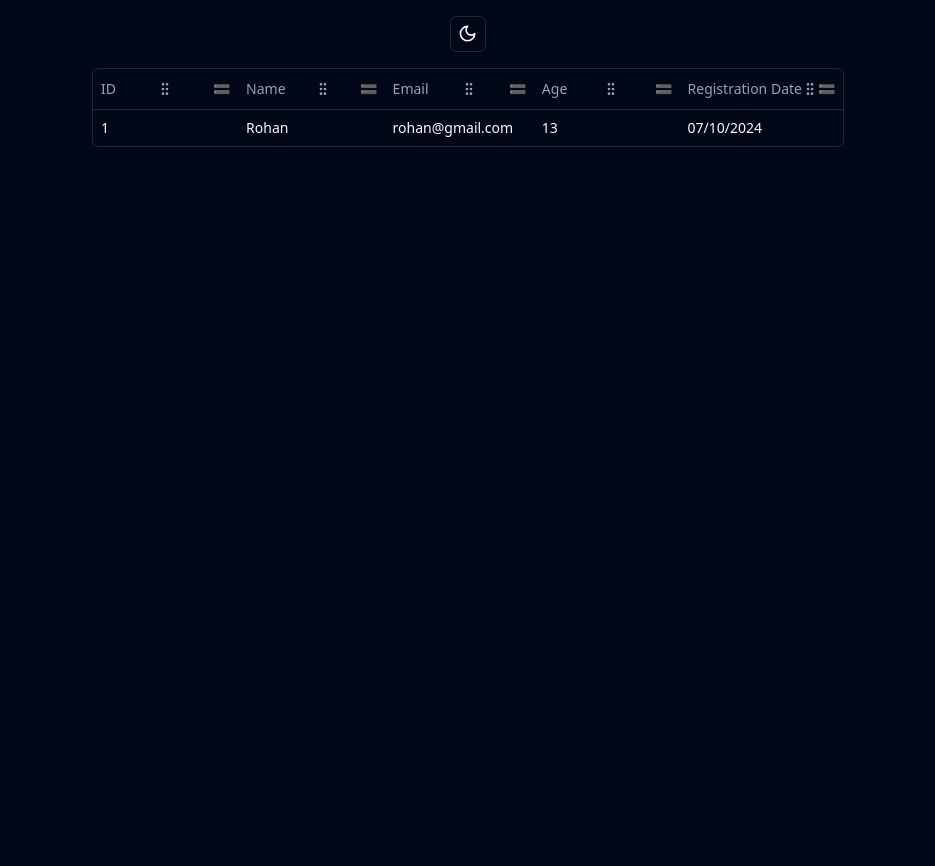
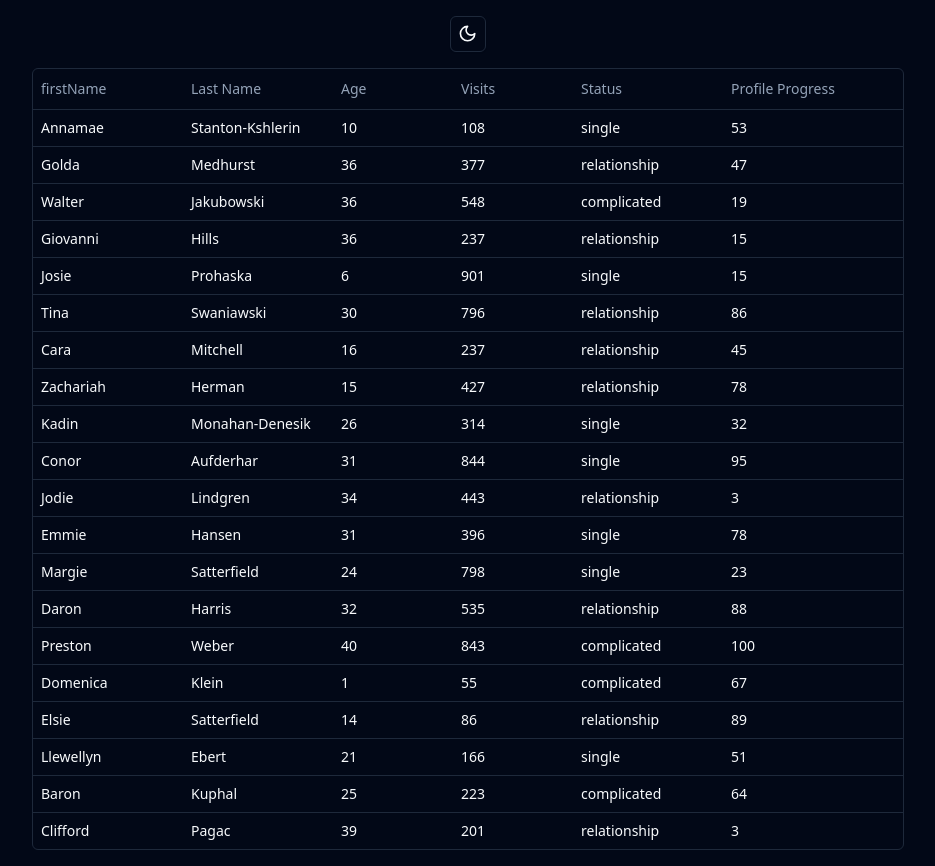
Before and after one commit to Xebec19/literate-bassoon, a React (Vite) app: page / in a window 1280 px wide. Shown: the whole page, without its empty margins (172-1107 px from the left). Before the commit the page ends 800 px from the top, so only its background shows below. Built offline with nearby package versions, Linux system fonts and the light colour scheme.

Commit message:
feat: dnd table

```diff
--- a/package.json
+++ b/package.json
@@ -29,6 +29,7 @@
     "zod": "^3.23.8"
   },
   "devDependencies": {
+    "@faker-js/faker": "^8.4.1",
     "@types/node": "^20.14.10",
     "@types/react": "^18.3.3",
     "@types/react-dom": "^18.3.0",
--- a/src/App.tsx
+++ b/src/App.tsx
@@ -2,8 +2,8 @@ import { z } from "zod";
 import "./App.css";
 import { ModeToggle } from "./components/mode-toggle";
 import { ThemeProvider } from "./components/theme-provider";
-import { DataTable } from "./components/ui/data-table/data-table";
-import { columns, ZodUser } from "./components/users/columns";
+import { ZodUser } from "./components/users/columns";
+import DndTable from "./components/ui/data-table/dnd-table";
 
 function getData(): z.infer<typeof ZodUser>[] {
   // Fetch data from your API here.
@@ -28,7 +28,8 @@ function App() {
           <div>
             <ModeToggle />
           </div>
-          <DataTable columns={columns} data={data} />
+          {/* <DataTable columns={columns} data={data} /> */}
+          <DndTable />
         </div>
       </ThemeProvider>
     </>
--- /dev/null
+++ b/src/components/ui/data-table/dnd-table.tsx
@@ -0,0 +1,223 @@
+import React, { CSSProperties } from "react";
+
+import {
+  Cell,
+  ColumnDef,
+  Header,
+  flexRender,
+  getCoreRowModel,
+  useReactTable,
+} from "@tanstack/react-table";
+import { makeData, Person } from "../../../lib/makeData";
+
+// needed for table body level scope DnD setup
+import {
+  DndContext,
+  KeyboardSensor,
+  MouseSensor,
+  TouchSensor,
+  closestCenter,
+  type DragEndEvent,
+  useSensor,
+  useSensors,
+} from "@dnd-kit/core";
+import { restrictToHorizontalAxis } from "@dnd-kit/modifiers";
+import {
+  arrayMove,
+  SortableContext,
+  horizontalListSortingStrategy,
+} from "@dnd-kit/sortable";
+
+// needed for row & cell level scope DnD setup
+import { useSortable } from "@dnd-kit/sortable";
+import { CSS } from "@dnd-kit/utilities";
+import {
+  Table,
+  TableBody,
+  TableCell,
+  TableHead,
+  TableHeader,
+  TableRow,
+} from "../table";
+
+const DraggableTableHeader = ({
+  header,
+}: {
+  header: Header<Person, unknown>;
+}) => {
+  const { attributes, isDragging, listeners, setNodeRef, transform } =
+    useSortable({
+      id: header.column.id,
+    });
+
+  const style: CSSProperties = {
+    opacity: isDragging ? 0.8 : 1,
+    position: "relative",
+    transform: CSS.Translate.toString(transform), // translate instead of transform to avoid squishing
+    transition: "width transform 0.2s ease-in-out",
+    whiteSpace: "nowrap",
+    width: header.column.getSize(),
+    zIndex: isDragging ? 1 : 0,
+  };
+
+  return (
+    <TableHead
+      colSpan={header.colSpan}
+      ref={setNodeRef}
+      style={style}
+      {...attributes}
+      {...listeners}
+    >
+      {header.isPlaceholder
+        ? null
+        : flexRender(header.column.columnDef.header, header.getContext())}
+    </TableHead>
+  );
+};
+
+const DragAlongCell = ({ cell }: { cell: Cell<Person, unknown> }) => {
+  const { isDragging, setNodeRef, transform } = useSortable({
+    id: cell.column.id,
+  });
+
+  const style: CSSProperties = {
+    opacity: isDragging ? 0.8 : 1,
+    position: "relative",
+    transform: CSS.Translate.toString(transform), // translate instead of transform to avoid squishing
+    transition: "width transform 0.2s ease-in-out",
+    width: cell.column.getSize(),
+    zIndex: isDragging ? 1 : 0,
+  };
+
+  return (
+    <TableCell style={style} ref={setNodeRef}>
+      {flexRender(cell.column.columnDef.cell, cell.getContext())}
+    </TableCell>
+  );
+};
+
+export default function DndTable() {
+  const columns = React.useMemo<ColumnDef<Person>[]>(
+    () => [
+      {
+        accessorKey: "firstName",
+        cell: (info) => info.getValue(),
+        id: "firstName",
+        size: 150,
+      },
+      {
+        accessorFn: (row) => row.lastName,
+        cell: (info) => info.getValue(),
+        header: () => <span>Last Name</span>,
+        id: "lastName",
+        size: 150,
+      },
+      {
+        accessorKey: "age",
+        header: () => "Age",
+        id: "age",
+        size: 120,
+      },
+      {
+        accessorKey: "visits",
+        header: () => <span>Visits</span>,
+        id: "visits",
+        size: 120,
+      },
+      {
+        accessorKey: "status",
+        header: "Status",
+        id: "status",
+        size: 150,
+      },
+      {
+        accessorKey: "progress",
+        header: "Profile Progress",
+        id: "progress",
+        size: 180,
+      },
+    ],
+    []
+  );
+
+  // eslint-disable-next-line @typescript-eslint/no-unused-vars
+  const [data, setData] = React.useState(() => makeData(20));
+  const [columnOrder, setColumnOrder] = React.useState<string[]>(() =>
+    columns.map((c) => c.id!)
+  );
+
+  const table = useReactTable({
+    data,
+    columns,
+    getCoreRowModel: getCoreRowModel(),
+    state: {
+      columnOrder,
+    },
+    onColumnOrderChange: setColumnOrder,
+    debugTable: true,
+    debugHeaders: true,
+    debugColumns: true,
+  });
+
+  // reorder columns after drag & drop
+  function handleDragEnd(event: DragEndEvent) {
+    const { active, over } = event;
+    if (active && over && active.id !== over.id) {
+      setColumnOrder((columnOrder) => {
+        const oldIndex = columnOrder.indexOf(active.id as string);
+        const newIndex = columnOrder.indexOf(over.id as string);
+        return arrayMove(columnOrder, oldIndex, newIndex); //this is just a splice util
+      });
+    }
+  }
+
+  const sensors = useSensors(
+    useSensor(MouseSensor, {}),
+    useSensor(TouchSensor, {}),
+    useSensor(KeyboardSensor, {})
+  );
+
+  return (
+    // NOTE: This provider creates div elements, so don't nest inside of <table> elements
+    <div className="rounded-md border">
+      <DndContext
+        collisionDetection={closestCenter}
+        modifiers={[restrictToHorizontalAxis]}
+        onDragEnd={handleDragEnd}
+        sensors={sensors}
+      >
+        <Table {...{ style: { width: table.getCenterTotalSize() } }}>
+          <TableHeader>
+            {table.getHeaderGroups().map((headerGroup) => (
+              <TableRow key={headerGroup.id}>
+                <SortableContext
+                  items={columnOrder}
+                  strategy={horizontalListSortingStrategy}
+                >
+                  {headerGroup.headers.map((header) => (
+                    <DraggableTableHeader key={header.id} header={header} />
+                  ))}
+                </SortableContext>
+              </TableRow>
+            ))}
+          </TableHeader>
+          <TableBody>
+            {table.getRowModel().rows.map((row) => (
+              <TableRow key={row.id}>
+                {row.getVisibleCells().map((cell) => (
+                  <SortableContext
+                    key={cell.id}
+                    items={columnOrder}
+                    strategy={horizontalListSortingStrategy}
+                  >
+                    <DragAlongCell key={cell.id} cell={cell} />
+                  </SortableContext>
+                ))}
+              </TableRow>
+            ))}
+          </TableBody>
+        </Table>
+      </DndContext>
+    </div>
+  );
+}
--- /dev/null
+++ b/src/lib/makeData.ts
@@ -0,0 +1,48 @@
+import { faker } from "@faker-js/faker";
+
+export type Person = {
+  firstName: string;
+  lastName: string;
+  age: number;
+  visits: number;
+  progress: number;
+  status: "relationship" | "complicated" | "single";
+  subRows?: Person[];
+};
+
+const range = (len: number) => {
+  const arr: number[] = [];
+  for (let i = 0; i < len; i++) {
+    arr.push(i);
+  }
+  return arr;
+};
+
+const newPerson = (): Person => {
+  return {
+    firstName: faker.person.firstName(),
+    lastName: faker.person.lastName(),
+    age: faker.number.int(40),
+    visits: faker.number.int(1000),
+    progress: faker.number.int(100),
+    status: faker.helpers.shuffle<Person["status"]>([
+      "relationship",
+      "complicated",
+      "single",
+    ])[0]!,
+  };
+};
+
+export function makeData(...lens: number[]) {
+  const makeDataLevel = (depth = 0): Person[] => {
+    const len = lens[depth]!;
+    return range(len).map((d): Person => {
+      return {
+        ...newPerson(),
+        subRows: lens[depth + 1] ? makeDataLevel(depth + 1) : undefined,
+      };
+    });
+  };
+
+  return makeDataLevel();
+}
```
Also changed, not shown: 1 other file (tests, documents, lock files or other folders).
